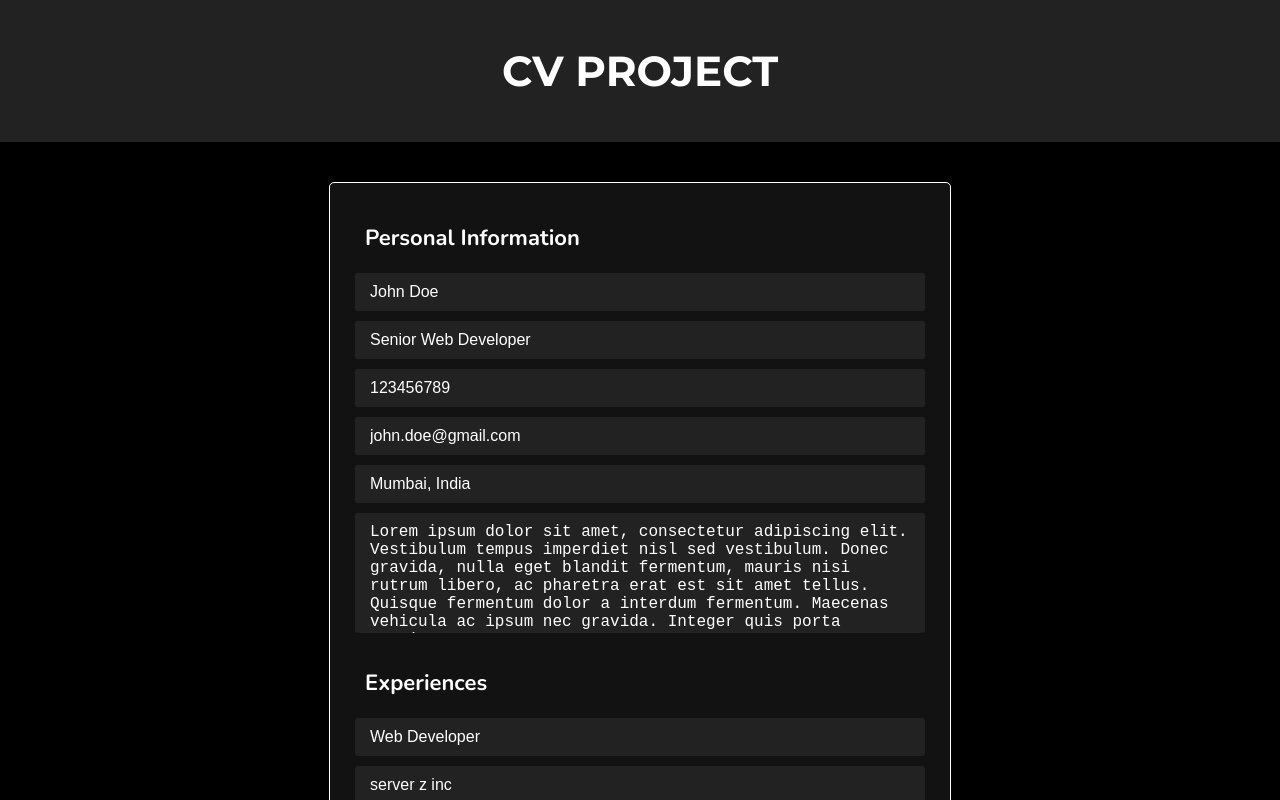
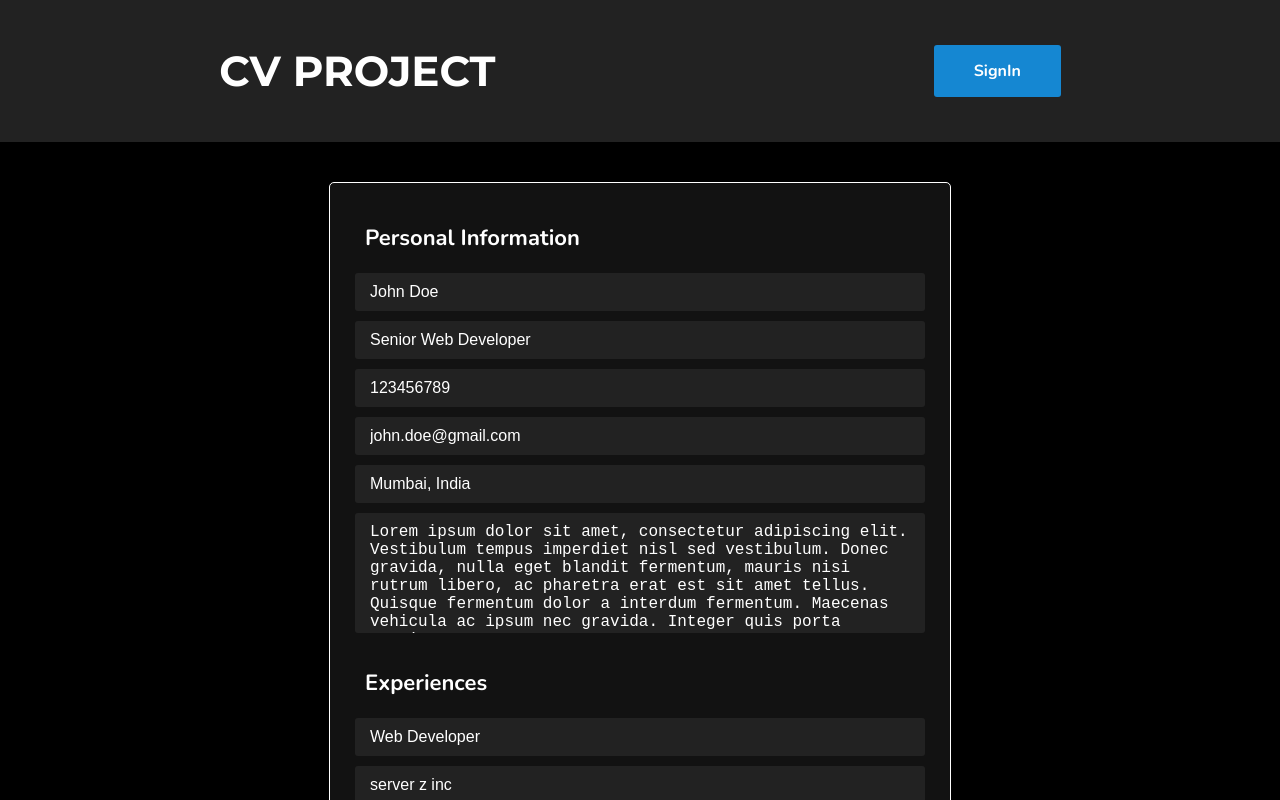
Before and after one commit to Aslam-Naseer/CV-Project, a React (Create React App) app: page / in a window 1280 px wide. Shown: the top 800 px of the page. Built offline with nearby package versions, Linux system fonts and the light colour scheme.

Commit message:
Add a signin Button

```diff
--- /dev/null
+++ b/src/components/SignIn.js
@@ -0,0 +1,14 @@
+import { Component } from "react";
+import "../signin.css";
+
+class SignIn extends Component {
+  constructor(props) {
+    super(props);
+  }
+
+  render() {
+    return <button className="signin">SignIn</button>;
+  }
+}
+
+export default SignIn;
--- a/src/components/header.js
+++ b/src/components/header.js
@@ -1,8 +1,14 @@
 import React, { Component } from "react";
+import SignIn from "./SignIn";
 
 class Header extends Component {
   render() {
-    return <div className="header">CV PROJECT</div>;
+    return (
+      <div className="header">
+        CV PROJECT
+        <SignIn />
+      </div>
+    );
   }
 }
 
--- /dev/null
+++ b/src/signin.css
@@ -0,0 +1,4 @@
+.signin {
+  background: rgb(21, 135, 210);
+  padding: 10px 40px;
+}
--- a/src/style.css
+++ b/src/style.css
@@ -48,7 +48,7 @@ button:hover {
 
 .header {
   display: flex;
-  justify-content: center;
+  justify-content: space-around;
   font-family: 'Montserrat', sans-serif;
   font-size: 42px;
   font-weight: 700;
```
